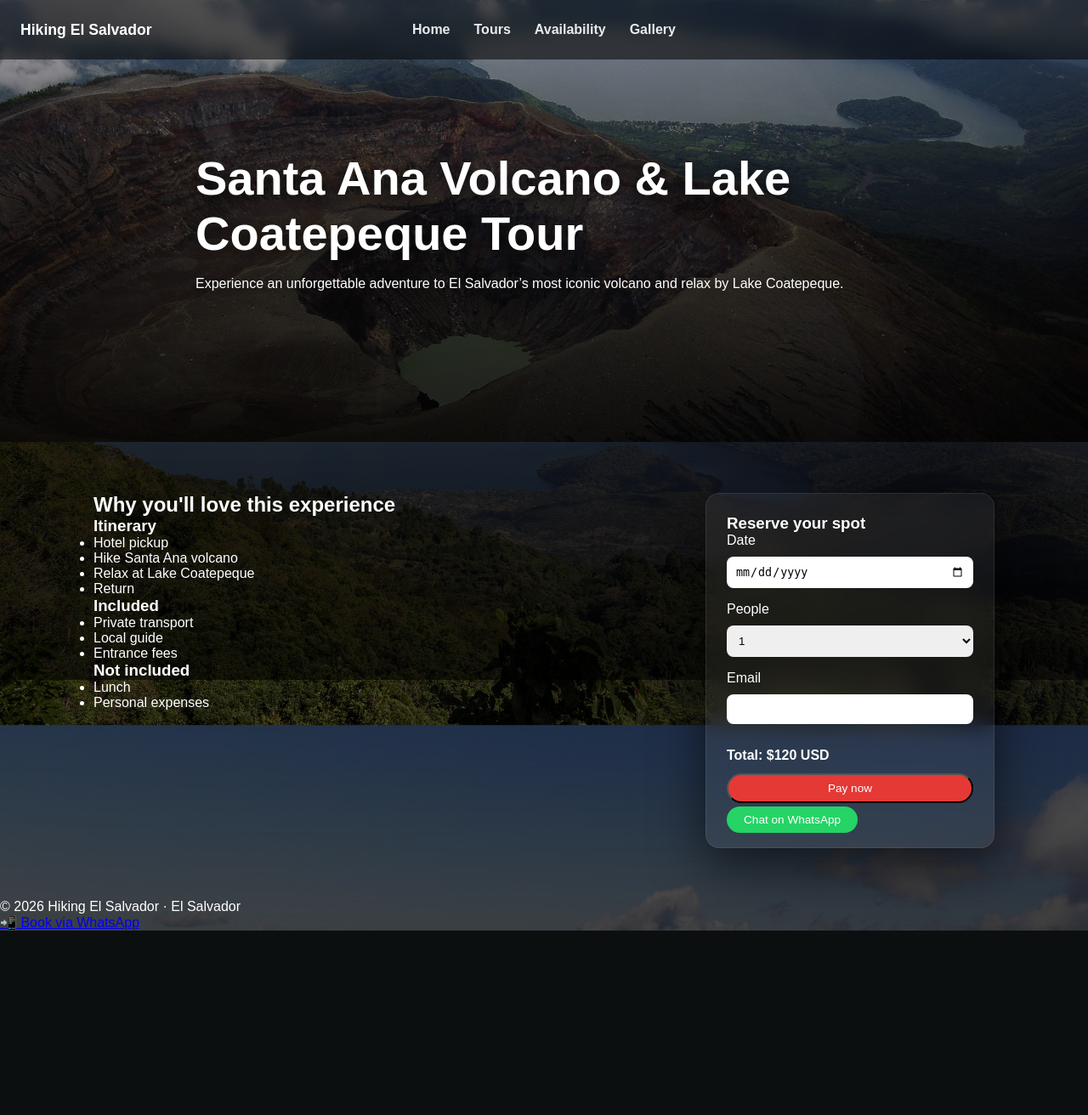
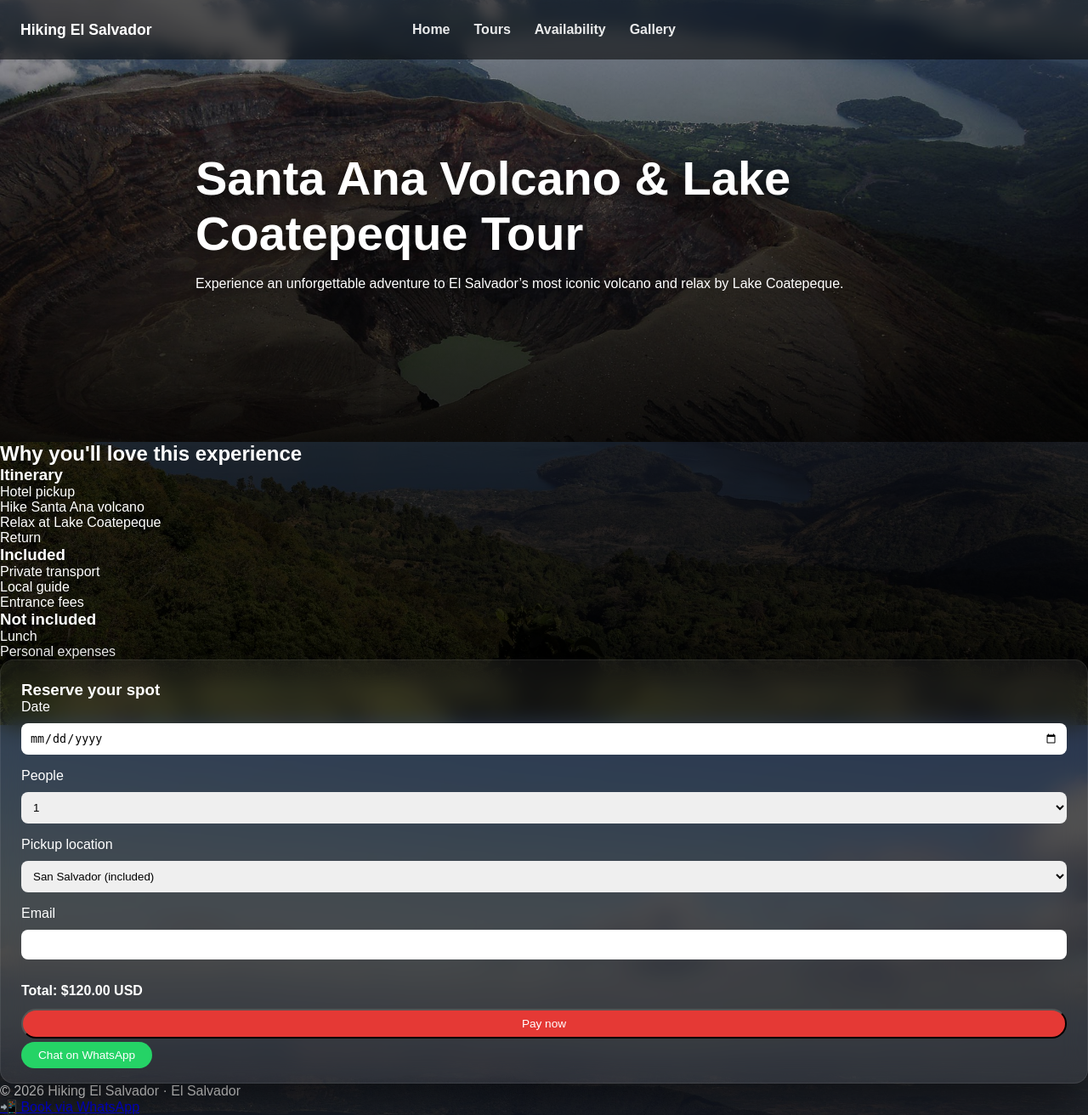
Before and after one commit to Moncada7794/listo-GitHub, a Flask app: page /tours/1 in a window 1280 px wide. Shown: the whole page at 85% size. Before the commit the page ends 1095 px from the top, so only its background shows below. Run offline with Flask 3, Linux system fonts and the light colour scheme; some libraries are stand-ins or nearby versions.

Commit message:
ultimos detalles

```diff
--- a/app.py
+++ b/app.py
@@ -219,7 +219,7 @@
     total = price_one if people == 1 else price_group * people
 
     #  pickup opcional
-    if pickup == "yes":
+    if pickup == "airport":
         total += 49.99
 
     #  TOKEN WOMPI
--- a/templates/tour_detail.html
+++ b/templates/tour_detail.html
@@ -13,33 +13,43 @@
 </section>
 
 <!-- CONTENT -->
-<section class="tour-container">
-<div class="tour-layout">
+<div class="tour-info-card">
 
-<!-- LEFT -->
-<div>
     <h2>Why you'll love this experience</h2>
 
+    <div class="tour-columns">
+
+        <!-- Itinerary -->
+        <div class="tour-block">
             <h3>Itinerary</h3>
             <ul>
                 {% for item in tour.itinerary %}
                 <li>{{ item }}</li>
                 {% endfor %}
             </ul>
+        </div>
 
+        <!-- Included -->
+        <div class="tour-block">
             <h3>Included</h3>
             <ul>
                 {% for item in tour.included %}
                 <li>{{ item }}</li>
                 {% endfor %}
             </ul>
+        </div>
 
+        <!-- Not Included -->
+        <div class="tour-block">
             <h3>Not included</h3>
             <ul>
                 {% for item in tour.not_included %}
                 <li>{{ item }}</li>
                 {% endfor %}
             </ul>
+        </div>
+
+    </div>
 </div>
 
 <!-- BOOKING -->
@@ -55,6 +65,12 @@
             {% for i in range(1, 11) %}
             <option value="{{ i }}">{{ i }}</option>
             {% endfor %}
+        </select>
+
+        <label>Pickup location</label>
+<select name="pickup" id="pickupSelect">
+    <option value="san_salvador">San Salvador (included)</option>
+    <option value="airport">Airport pickup (+$49.99)</option>
 </select>
 
         <label>Email</label>
@@ -74,6 +90,7 @@
 <script>
 const pricing = {{ tour.pricing | tojson }};
 const peopleSelect = document.querySelector('select[name="people"]');
+const pickupSelect = document.getElementById("pickupSelect");
 const totalText = document.getElementById("totalPrice");
 
 function updateTotal() {
@@ -86,10 +103,17 @@
         total = pricing.group * people;
     }
 
-    totalText.innerText = "Total: $" + total + " USD";
+    // aeropuerto suma extra
+    if (pickupSelect.value === "airport") {
+        total += 49.99;
+    }
+
+    totalText.innerText = "Total: $" + total.toFixed(2) + " USD";
 }
 
 peopleSelect.addEventListener("change", updateTotal);
+pickupSelect.addEventListener("change", updateTotal);
+
 updateTotal();
 </script>
 {% endblock %}
```
Also changed, not shown: templates/tours.html (+2 -5 lines), 3 other files. Lines whose indentation alone changed are shown as unchanged.
